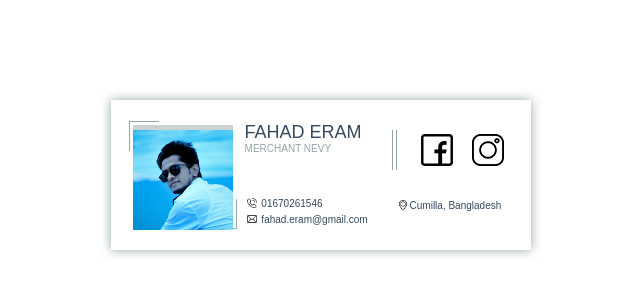
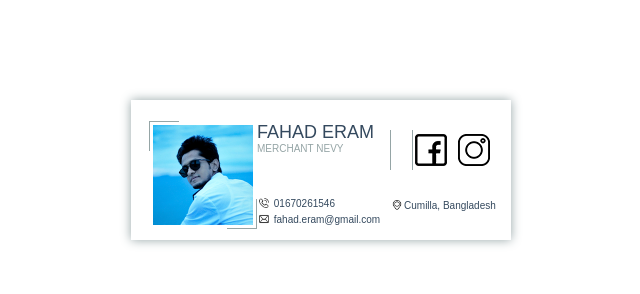
Before and after one commit to nafishdfuad/fahad.esd, a plain HTML site: page index.html in a window 1280 px wide. Shown: the whole page, without its empty margins (319-959 px from the left). Drawn offline with Linux system fonts and the light colour scheme.

Commit message:
Update index.html

```diff
--- a/index.html
+++ b/index.html
@@ -6,7 +6,7 @@
 
 <body>
 
-    <table border="0" cellpadding="0" style="width: 420px;max-width: 420px; height: 150px;box-shadow: 0 0 10px #95a5a6;margin: 100px auto;padding: 10px; background-image: url(images/design1.png); font-family: sans-serif;">
+    <table border="0" cellpadding="0" style="width: 380px;max-width: 380px; height: auto;box-shadow: 0 0 10px #95a5a6;margin: 100px auto;padding: 10px; background-image: url(images/design1.png); font-family: sans-serif;">
         <tr>
             <td width="30%">
                 <img src="images/fahad.jpg" alt="DP" style="width: 100px;max-width: 100px;margin-left: 10px;margin-top: 10px;">
```
